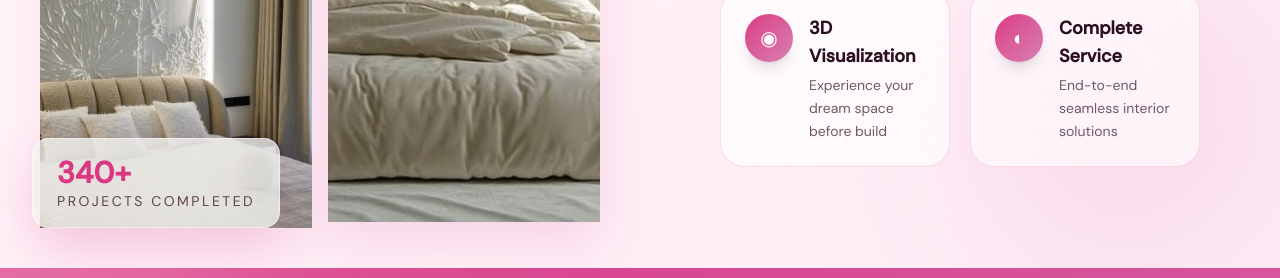
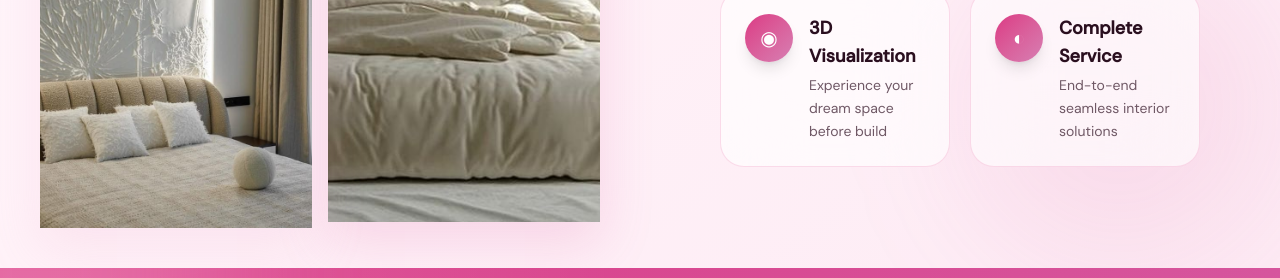
Before and after one commit to zaheer-web/pinkroof, a React (Vite) app: page / in a window 1280 px wide. Shown: the part 4820-5098 px from the top of the page. Built offline with nearby package versions, Linux system fonts and the light colour scheme.

Commit message:
first commit

```diff
--- a/src/home/AboutHome.jsx
+++ b/src/home/AboutHome.jsx
@@ -178,72 +178,7 @@ export default function AboutHome() {
 
         {/* FLOATING CARD */}
 
-        <motion.div
-          initial={{ opacity: 0, scale: 0.7 }}
-          whileInView={{ opacity: 1, scale: 1 }}
-          viewport={{ once: false }}
-          transition={{ delay: 0.4, duration: 0.8 }}
-          className="
-            absolute
 
-            bottom-6
-            sm:bottom-10
-
-            left-1/2
-            -translate-x-1/2
-
-            sm:left-8
-            sm:translate-x-0
-
-            bg-white/70
-            backdrop-blur-2xl
-
-            px-5
-            sm:px-6
-
-            py-3
-            sm:py-4
-
-            rounded-2xl
-
-            shadow-[0_20px_50px_rgba(219,56,132,0.18)]
-
-            border
-            border-white/40
-
-            w-[85%]
-            sm:w-auto
-
-            text-center
-            sm:text-left
-          "
-        >
-          <h3
-            className="
-              text-2xl
-              sm:text-3xl
-
-              font-semibold
-              text-[#db3884]
-            "
-          >
-            340+
-          </h3>
-
-          <p
-            className="
-              text-[10px]
-              sm:text-sm
-
-              tracking-[0.18em]
-              uppercase
-
-              text-[#5f4150]
-            "
-          >
-            Projects Completed
-          </p>
-        </motion.div>
       </motion.div>
 
       {/* ================= RIGHT CONTENT ================= */}
```
